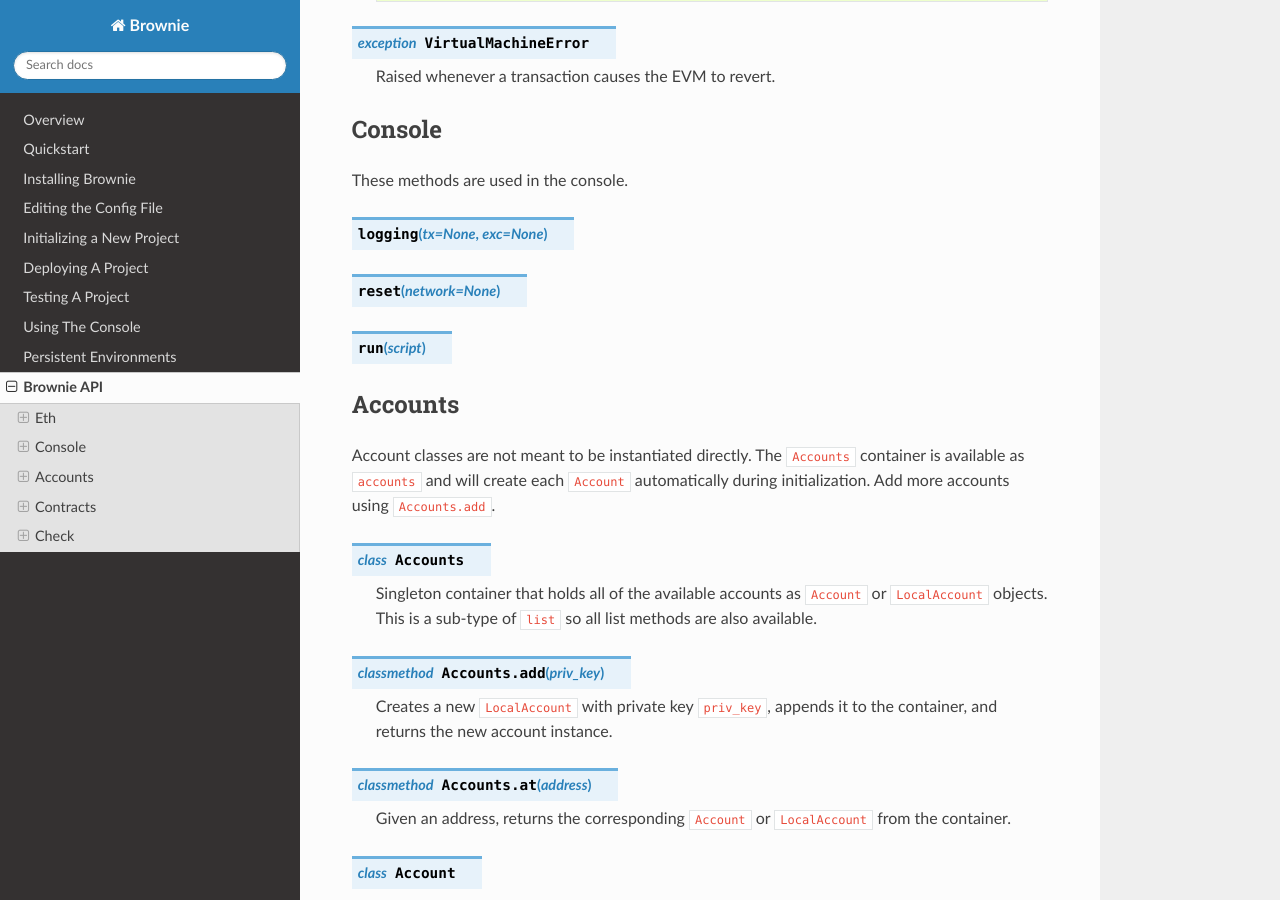
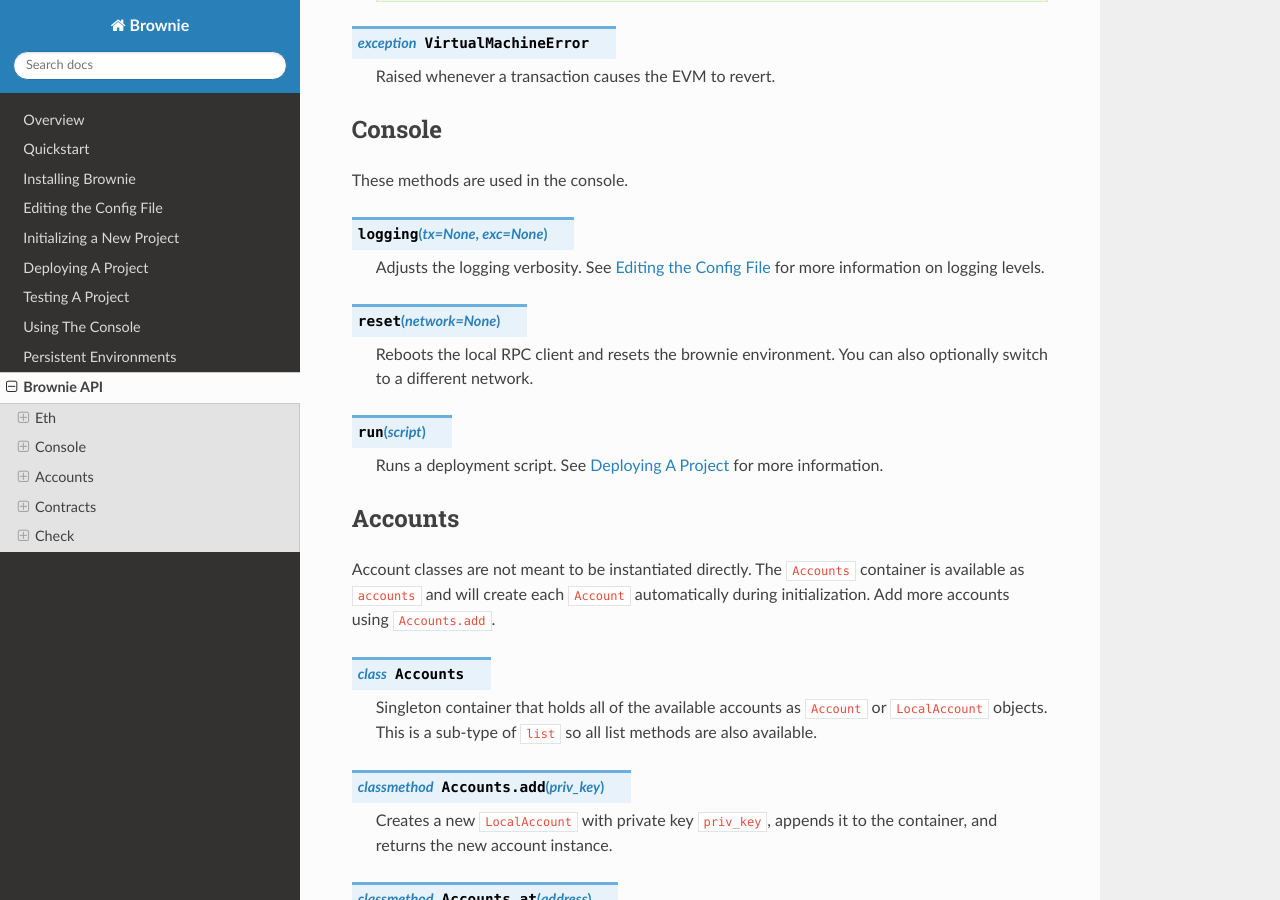
Before and after one commit to eth-brownie/brownie, a Sphinx documentation site: the page built from docs/api.rst, in a window 1280 px wide and 900 px high, scrolled down 1283 px. Built offline with Sphinx 7.4.7 and the Read the Docs theme 2.0.0, drawn with Linux system fonts in a browser that asks for light colours.

```diff
--- a/__main__.py
+++ b/__main__.py
@@ -6,7 +6,7 @@ import sys
 
 from lib.components.config import BROWNIE_FOLDER, CONFIG
 
-__version__="0.1.0b"
+__version__="0.9.0b"
 
 cmd = [i[:-3] for i in os.listdir(BROWNIE_FOLDER+"/lib") if i[-3:]==".py"]
 sys.path.insert(0, "")
--- a/docs/api.rst
+++ b/docs/api.rst
@@ -71,9 +71,15 @@ These methods are used in the console.
 
 .. py:method:: logging(tx = None, exc = None)
 
+    Adjusts the logging verbosity. See :ref:`config` for more information on logging levels.
+
 .. py:method:: reset(network = None)
 
+    Reboots the local RPC client and resets the brownie environment. You can also optionally switch to a different network.
+
 .. py:method:: run(script)
+
+    Runs a deployment script. See :ref:`deploy` for more information.
 
 Accounts
 ========
--- a/docs/deploy.rst
+++ b/docs/deploy.rst
@@ -1,3 +1,5 @@
+.. _deploy:
+
 ===================
 Deploying A Project
 ===================
--- a/docs/index.rst
+++ b/docs/index.rst
@@ -6,9 +6,6 @@ Brownie is a simple python framework for testing, deploying and interacting with
 
 .. note::
     All code starting with ``$`` is meant to be run on your terminal. Code starting with ``>>>`` is meant to run inside the Brownie console.
-
-.. warning::
-    This project is still in development and should be considered a beta. Future changes may break existing functionality.
 
 Table of Contents
 =================
```
Also changed, not shown: README.md (+1 -1 lines).
